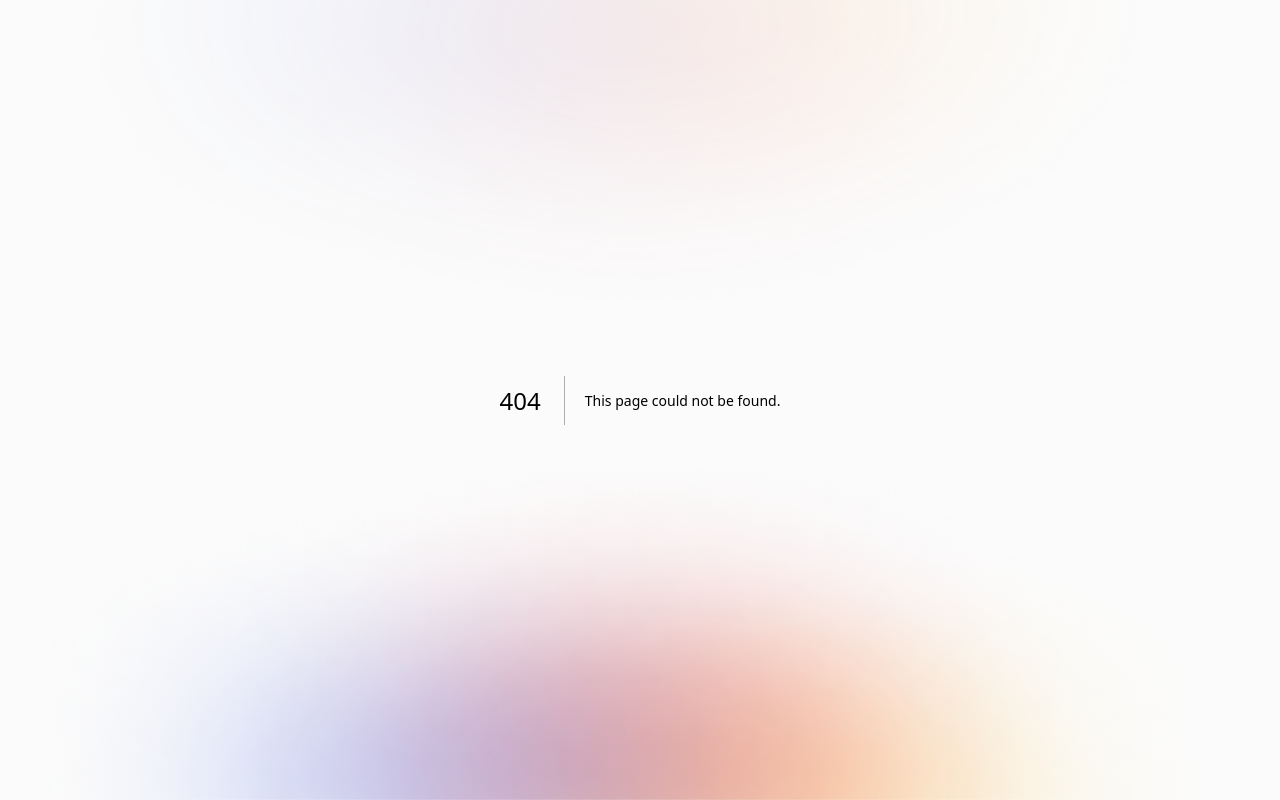
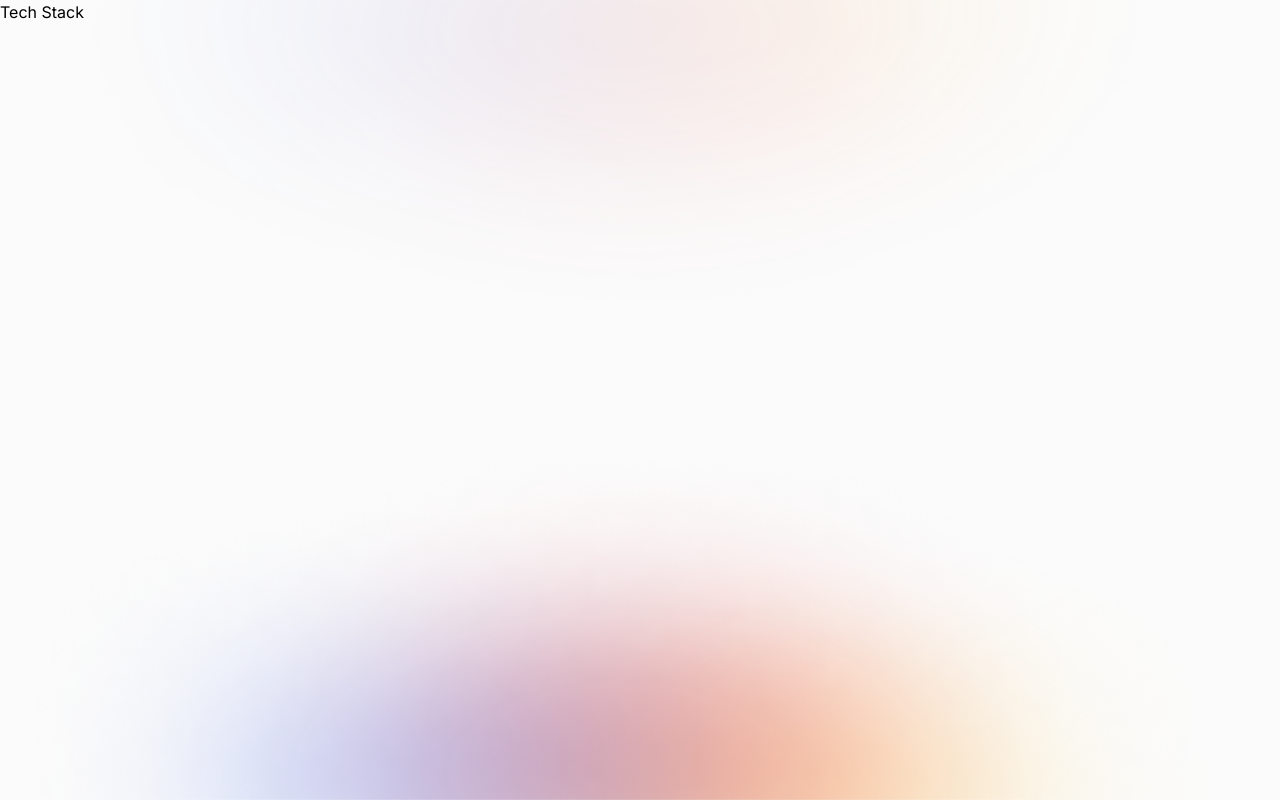
Before and after one commit to tnowad/tnowad.github.io, a Next.js app: page /tech-stack in a window 1280 px wide. Before the commit this address had no page. Built offline with nearby package versions, Linux system fonts and the light colour scheme.

Commit message:
feat(page): add Tech Stack page

```diff
--- /dev/null
+++ b/src/app/tech-stack/page.tsx
@@ -0,0 +1,3 @@
+export default function TechStack() {
+  return <div>Tech Stack</div>;
+}
```
